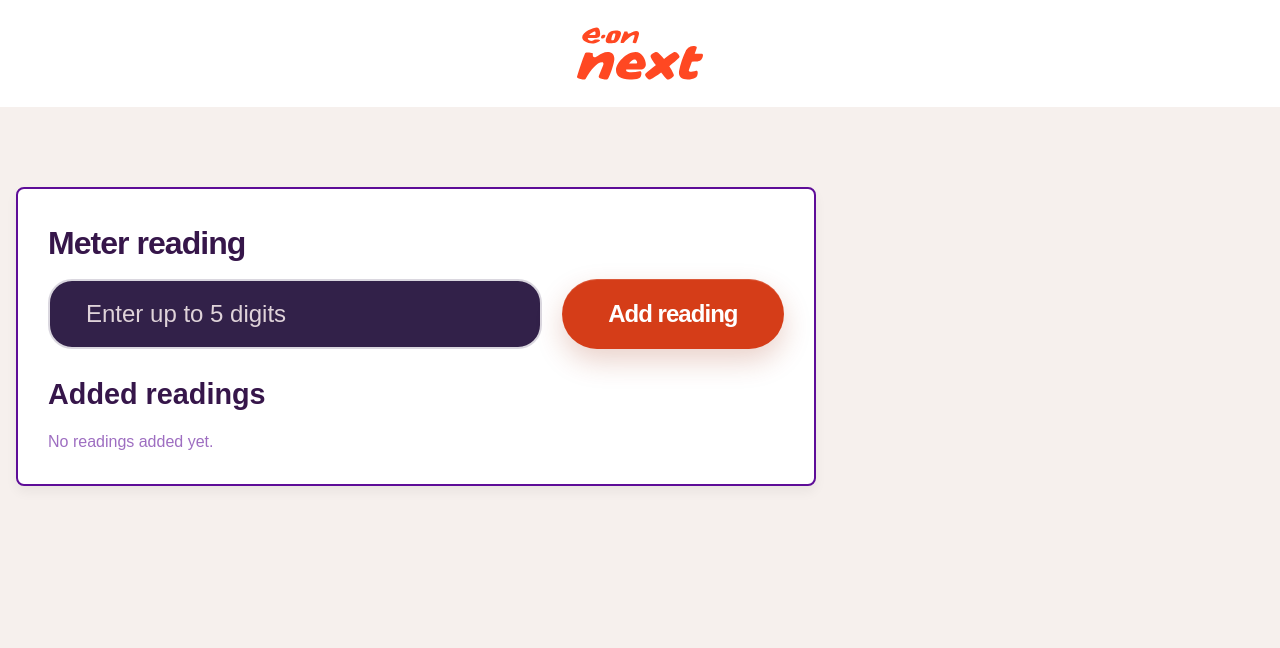
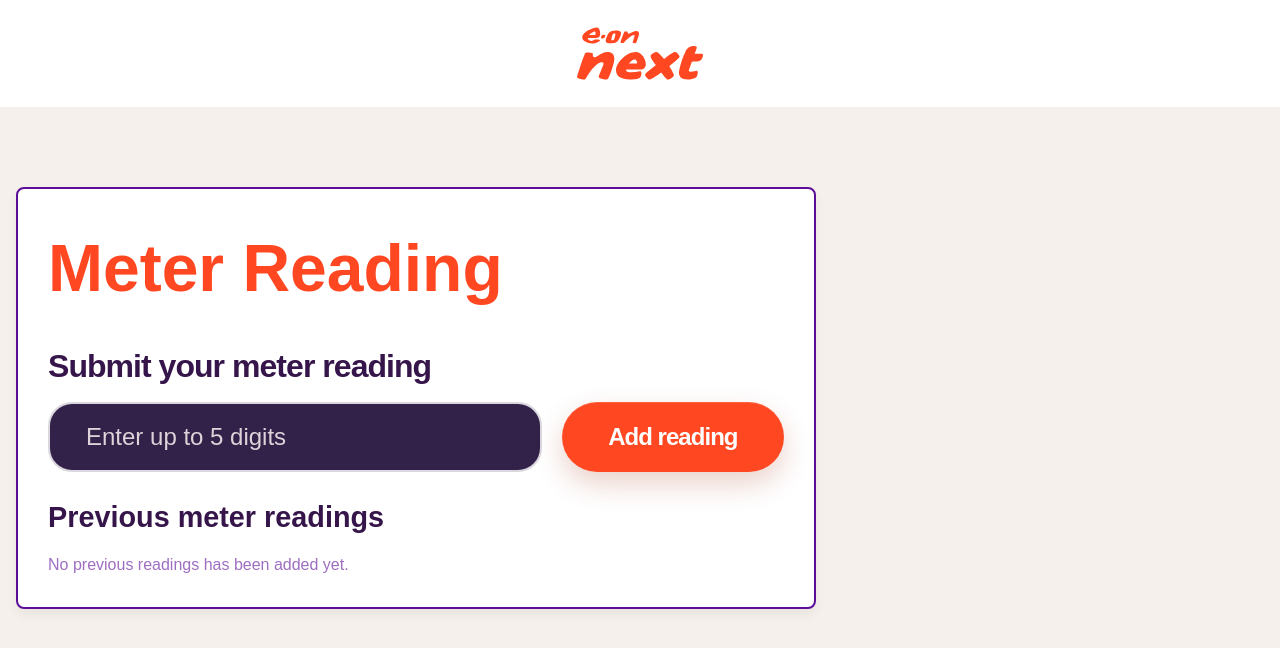
Before and after one commit to dluong-code/eon-next-fe-test, a Next.js app: page / in a window 1280 px wide. Shown: the top 648 px of the page. Built offline with nearby package versions, Linux system fonts and the light colour scheme; what @mui/material-nextjs would draw is missing.

Commit message:
(feat): develop relevant unit tests for meter reading component

```diff
--- a/components/Button/Button.module.scss
+++ b/components/Button/Button.module.scss
@@ -3,8 +3,8 @@
   min-height: 60px;
   padding: 0 32px;
   border: 0;
+  background-color: #ff4822;
   border-radius: 999px;
-  background: #d53d18;
   color: #fff;
   font: inherit;
   font-size: clamp(1rem, 6vw, 1.5rem);
@@ -16,7 +16,16 @@
   box-shadow:
     inset 0 1px 0 rgba(255, 255, 255, 0.14),
     0 12px 28px rgba(160, 49, 18, 0.22);
+  transition: all 300ms;
+  &:hover {
+    background: #d53d18;
+  }
 
+  &:active {
+    background: #fff;
+    color: #ff4822;
+    border: 2px solid #ff4822;
+  }
   @media (min-width: 768px) {
     width: min(100%, 300px);
     min-height: 70px;
--- a/components/MeterReading/MeterReading.module.scss
+++ b/components/MeterReading/MeterReading.module.scss
@@ -15,6 +15,11 @@
   }
 }
 
+.heading {
+  font-size: 66px;
+  font-weight: 700;
+  color: #ff4822;
+}
 .form {
   display: flex;
   gap: 20px;
--- a/components/MeterReading/MeterReading.tsx
+++ b/components/MeterReading/MeterReading.tsx
@@ -33,6 +33,11 @@ const MeterReading = () => {
       return;
     }
 
+    if (Number(value) < 1) {
+      setError("Meter reading must be between 00001 and 99999.");
+      return;
+    }
+
     if (Number(value) < Number(readings[0])) {
       setError(
         "This doesn't seem right? The meter reading you have entered is lower than your previous meter reading, please submit it again",
@@ -50,10 +55,11 @@ const MeterReading = () => {
 
   return (
     <div className={styles.wrapper}>
+      <h1 className={styles.heading}>Meter Reading</h1>
       <form className={styles.form} onSubmit={handleSubmit}>
         <div className={styles.fieldGroup}>
           <label className={styles.label} htmlFor="meter-reading">
-            Meter reading
+            Submit your meter reading
           </label>
           <input
             className={styles.meterInput}
@@ -84,7 +90,7 @@ const MeterReading = () => {
       ) : null}
 
       <section className={styles.listSection}>
-        <h2 className={styles.listTitle}>Added readings</h2>
+        <h2 className={styles.listTitle}>Previous meter readings</h2>
         {readings.length ? (
           <ul className={styles.list}>
             {readings.map((reading, index) => (
@@ -95,7 +101,7 @@ const MeterReading = () => {
             ))}
           </ul>
         ) : (
-          <p className={styles.emptyState}>No readings added yet.</p>
+          <p className={styles.emptyState}>No previous readings has been added yet.</p>
         )}
       </section>
     </div>
```
Also changed, not shown: 1 other file (tests, documents, lock files or other folders).
